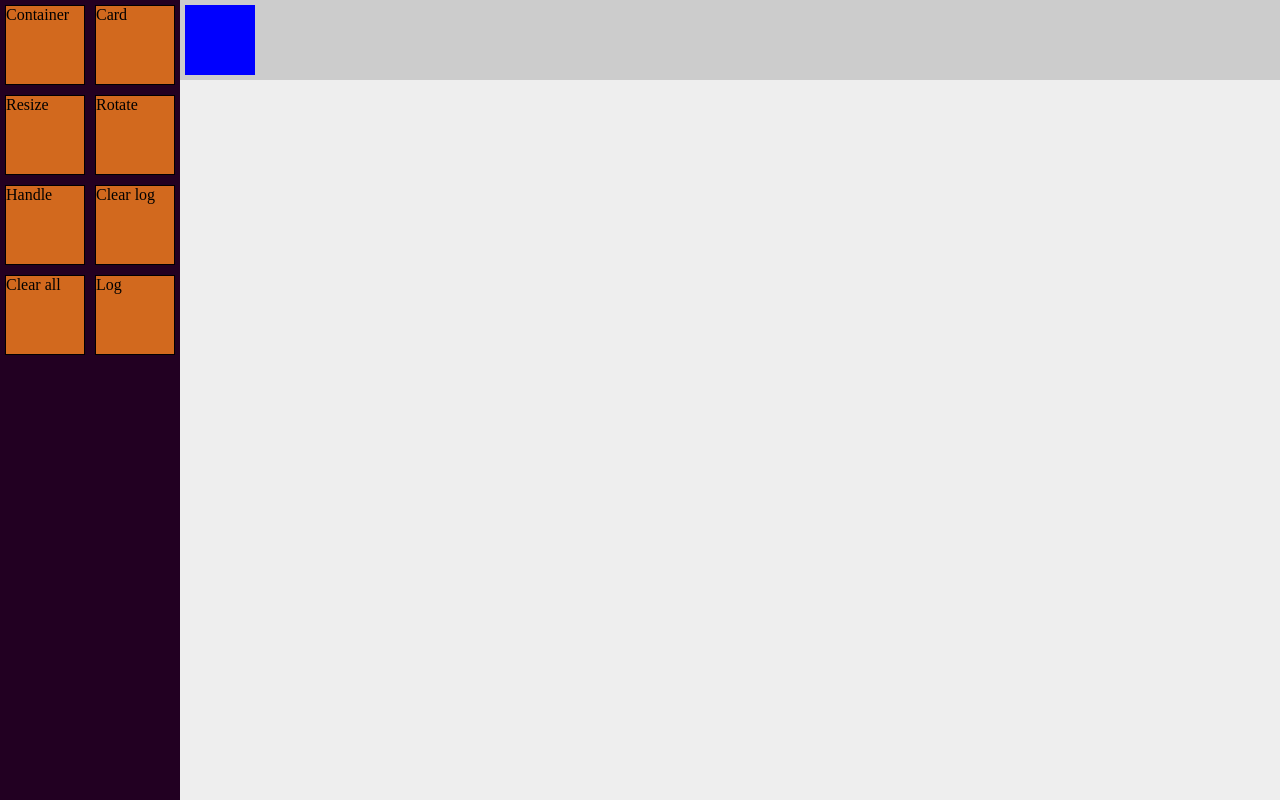
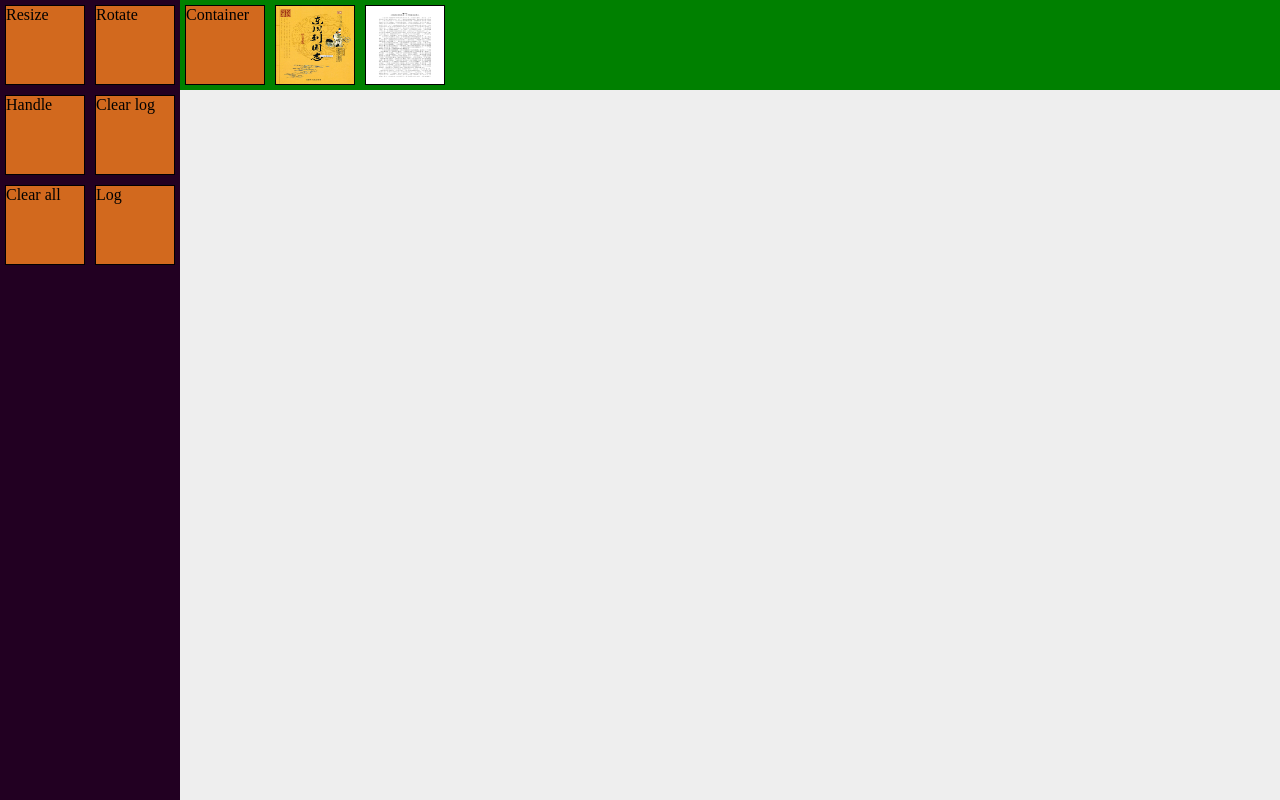
Before and after one commit to gongxiancao/muse, a website: page public/index.html in a window 1280 px wide. Drawn offline with nearby package versions, Linux system fonts and the light colour scheme.

Commit message:
Add background for card

```diff
--- a/public/index.html
+++ b/public/index.html
@@ -20,7 +20,7 @@
 </head>
 <body>
     <div class="col-left-fixed">
-        <div class="tool-panel">
+        <div class="left tool-panel">
         </div>
         <!--
         <div class="tool-button" tool="card">
@@ -37,8 +37,7 @@
     <div class="col-left-fill">
         <!--div class="container"><div class="transformed">test</div></div-->
         <div class="row-top-fixed">
-            <div class="option-panel">
-                <div class="option-button" id="color-picker"></div>
+            <div class="top tool-panel">
             </div>
         </div>
         <div class="row-top-fill">
--- a/public/resources/app/css/app.css
+++ b/public/resources/app/css/app.css
@@ -21,7 +21,7 @@ html,body {
 }
 
 .row-top-fixed {
-  height: 80px;
+  height: 90px;
   width: 100%;
   background-color: green;
 }
@@ -30,7 +30,7 @@ html,body {
   /*height: calc(100% - 80px);*/
   position: absolute;
   width: 100%;
-  top: 80px;
+  top: 90px;
   bottom: 0px;
 
   background-color: cyan;
@@ -47,6 +47,12 @@ html,body {
   margin: 5px;
   background-color: chocolate;
   border: solid black 1px;
+}
+
+.tool-button img {
+  width: 100%;
+  height: 100%;
+  background-color: white;
 }
 
 .option-panel {
@@ -96,6 +102,11 @@ html,body {
   border: solid black 2px;
   position: absolute;
 }
+.card img{
+  width: 100%;
+  height: 100%;
+  background-color: white;
+}
 
 .accept-handle:hover {
   background-color: darkolivegreen;
--- a/public/resources/app/js/app.js
+++ b/public/resources/app/js/app.js
@@ -72,13 +72,18 @@ $(function (argument) {
     function noop() {};
 
     function registerCommand (command) {
+        command.panel = command.panel || 'left';
         toolCommands[command.name] = command;
         commandRegistered(command);
     }
 
     function commandRegistered (command) {
         if(!command.hide) {
-            $('.tool-panel').append('<div class="tool-button" tool="' + command.name + '">' + command.label + '</div>');
+            var content = command.label;
+            if(command.background) {
+                content = '<img src="' + command.background + '"/>';
+            }
+            $('.tool-panel' + '.' + command.panel).append('<div class="tool-button" tool="' + command.name + '">' + content + '</div>');
         }
     }
 
@@ -178,6 +183,7 @@ $(function (argument) {
     registerCommand({
         name: 'card-container',
         label: 'Container',
+        panel: 'top',
         active: function () {
             $canvas.on('down', this.down);
         },
@@ -194,18 +200,20 @@ $(function (argument) {
         }
     });
 
-    registerCommand({
+    var cardCommandPrototype = {
         name: 'card',
         label: 'Card',
+        panel: 'top',
         active: function () {
+            this.bind = this.down.bind(this);
             $('.card-container', $canvas)
             .addClass('accept-card')
-            .on('down', this.down);
+            .on('down', this.bind);
         },
         deactive: function () {
             $('.card-container', $canvas)
             .removeClass('accept-card')
-            .off('down', this.down);
+            .off('down', this.bind);
         },
         down: function (event, data) {
             var cardId = options.cardIdPrefix + (++status.cardSeq),
@@ -213,9 +221,17 @@ $(function (argument) {
                 $cardContainer = $(data.srcElement).closest('.card-container');
 
             $cardContainer.append('<div class="card" id="' + cardId + '"></div>');
-            $(selector).css('background-color', options.color);
+            $(selector).append('<img src="' + this.background + '"/>');
         }
-    });
+    };
+
+    var cardCommand = Object.create(cardCommandPrototype);
+    $.extend(cardCommand, {name: 'card1', label: 'Card1', background: '/resources/app/images/cover.png'});
+    registerCommand(cardCommand);
+
+    cardCommand = Object.create(cardCommandPrototype);
+    $.extend(cardCommand, {name: 'card2', label: 'Card2', background: '/resources/app/images/content.png'});
+    registerCommand(cardCommand);
 
     registerCommand({
         name: 'handle-resize',
@@ -416,7 +432,7 @@ $(function (argument) {
     });
 
     $('.tool-panel').on('down', '.tool-button', function (event, data) {
-        activateTool($(data.srcElement).attr('tool'));
+        activateTool($(data.srcElement).closest('.tool-button').attr('tool'));
     });
 
 });
```
Also changed, not shown: public/resources/app/images/content.png (added), public/resources/app/images/cover.png (added).
